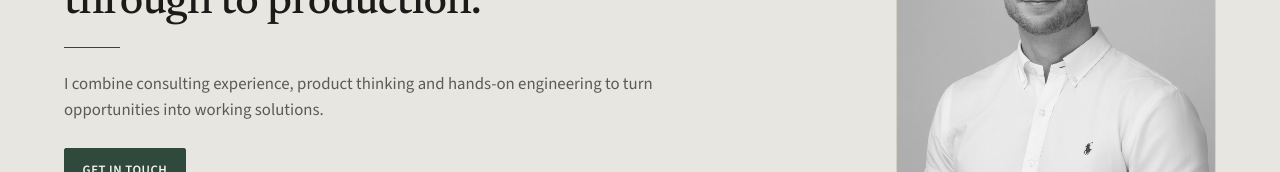
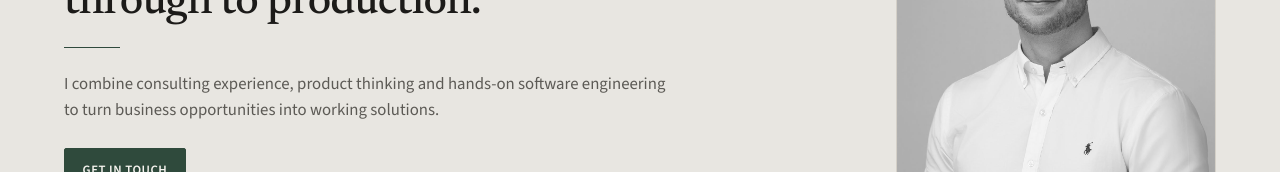
Before and after one commit to alexpberger/abc-website, a React (Vite) app: page / in a window 1280 px wide. Shown: the part 320-492 px from the top of the page. Built offline with nearby package versions, Linux system fonts and the light colour scheme.

Commit message:
Name software engineering and business opportunities in the hero lead.

```diff
--- a/src/content/site.ts
+++ b/src/content/site.ts
@@ -9,7 +9,7 @@ export const site = {
   hero: {
     eyebrow: "Alex Berger Consulting",
     title: "Data & AI, taken through to production.",
-    lead: "I combine consulting experience, product thinking and hands-on engineering to turn opportunities into working solutions.",
+    lead: "I combine consulting experience, product thinking and hands-on software engineering to turn business opportunities into working solutions.",
     cta: "Get in touch",
   },
   situations: {
```
